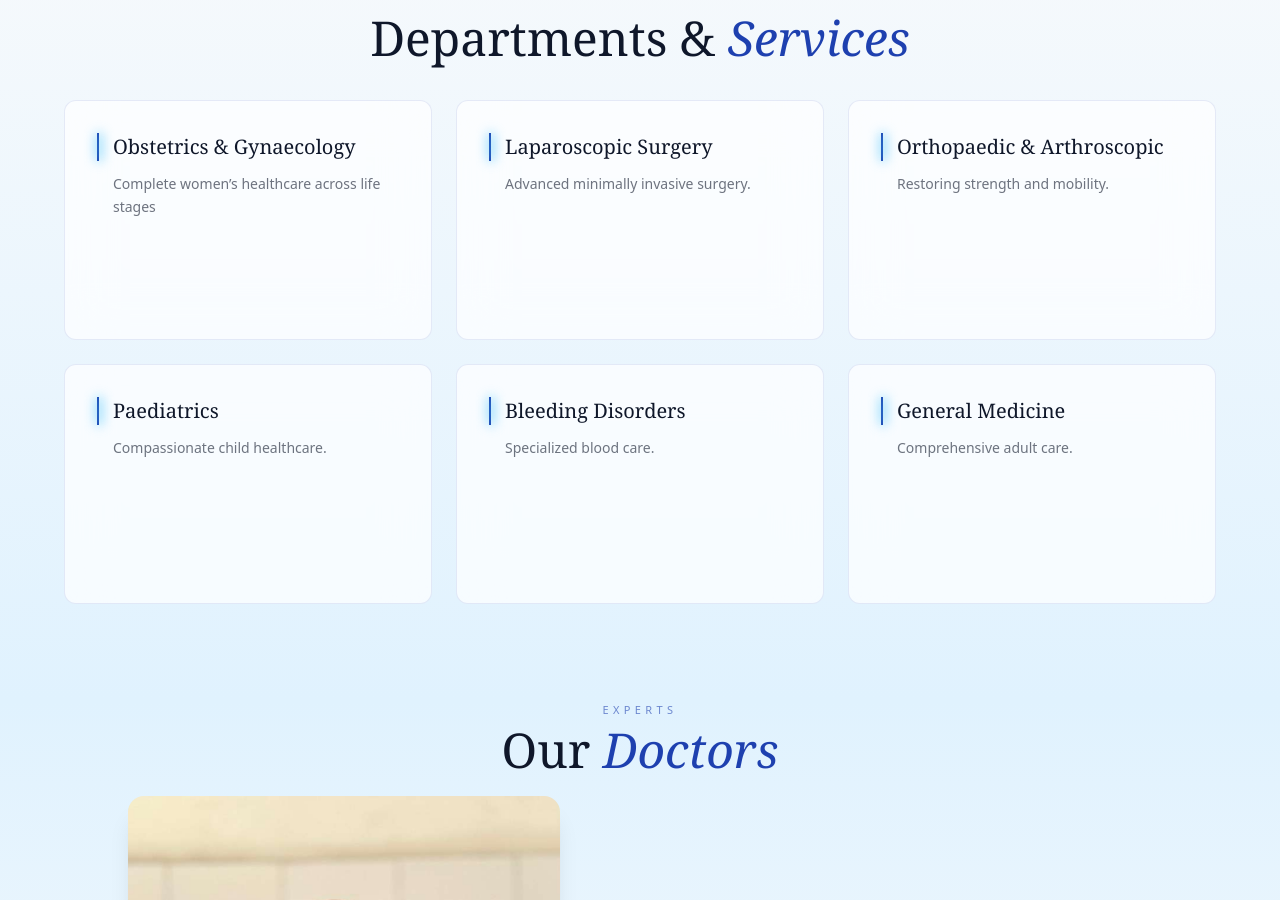
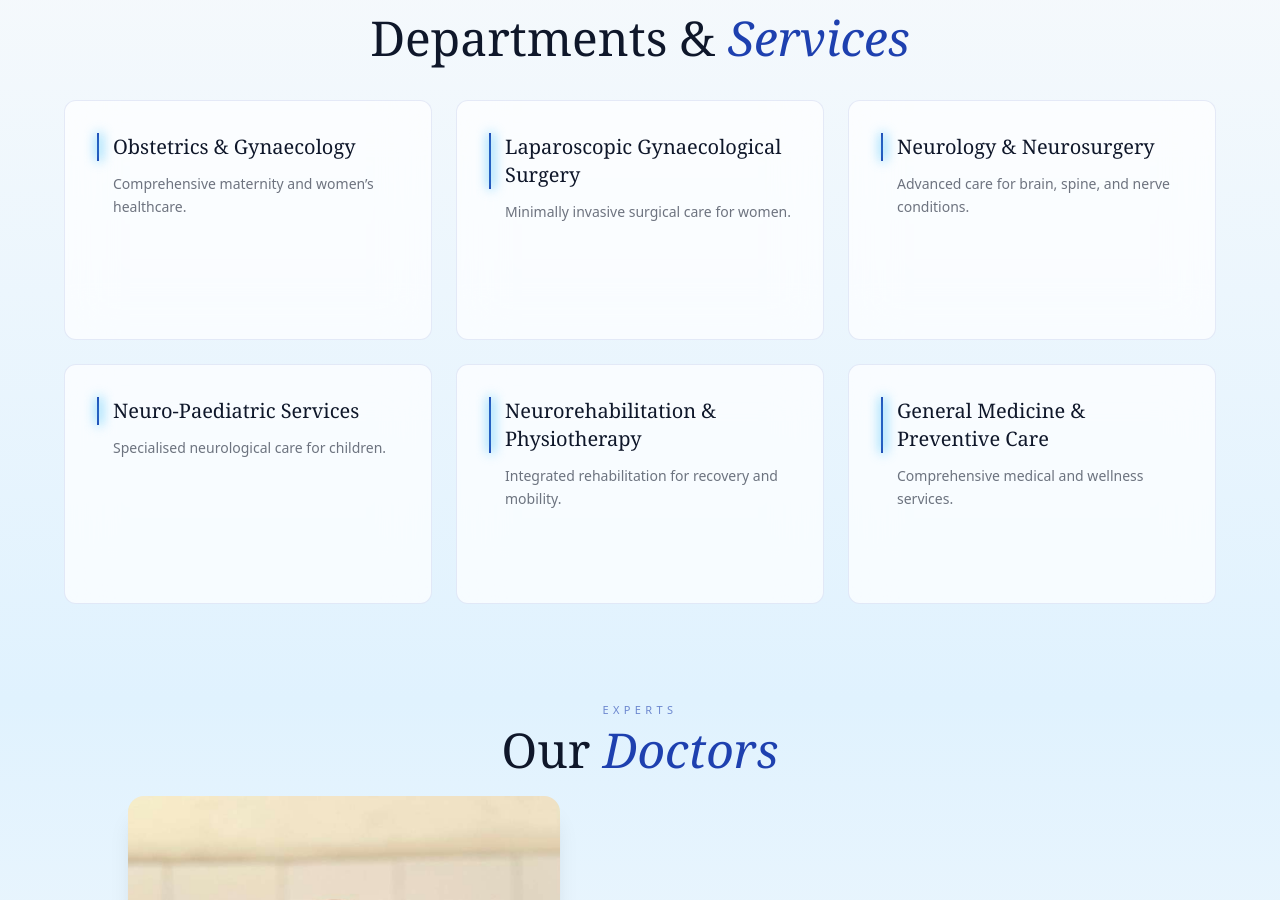
Before and after one commit to Rudr-Praneeth/FREELANCE-DR.PAMELA, a React (Vite) app: page / in a window 1280 px wide. Shown: the part 1400-2300 px from the top of the page. Built offline with nearby package versions, Linux system fonts and the light colour scheme.

Commit message:
Revamp designs (#7)
* UPDATES

* WEBSITE CONTENT CHANGES AND REWRITES

* SERVICES UPDATED

```diff
--- a/src/components/Services.jsx
+++ b/src/components/Services.jsx
@@ -9,75 +9,95 @@ gsap.registerPlugin(ScrollTrigger);
 const servicesList = [
   {
     title: "Obstetrics & Gynaecology",
-    desc: "Complete women’s healthcare across life stages",
+    desc: "Comprehensive maternity and women’s healthcare.",
     fullDesc:
-      "Comprehensive women’s healthcare covering adolescent wellness, maternity care, fertility guidance, surgical expertise, and menopause management with a patient-first approach.",
+      "Complete obstetric and gynaecological care covering antenatal, intranatal, and postnatal services, along with diagnosis and treatment of a wide range of women’s health conditions in a patient-centred environment.",
     details: [
-      "Antenatal & high-risk pregnancy care",
-      "Normal delivery & postnatal support",
-      "Fibroid & ovarian cyst treatment",
-      "Hormonal & menstrual management",
-      "Family planning & contraception",
+      "Antenatal, intranatal & postnatal care",
+      "Management of normal & high-risk pregnancies",
+      "Normal delivery & obstetric care",
+      "Treatment for menstrual irregularities",
+      "Management of fibroids, ovarian cysts & uterine disorders",
+      "Menopause care & hormonal health",
+      "Gynaecological infections & pelvic pain management",
+      "Family planning & contraception services",
     ],
   },
   {
-    title: "Laparoscopic Surgery",
-    desc: "Advanced minimally invasive surgery.",
+    title: "Laparoscopic Gynaecological Surgery",
+    desc: "Minimally invasive surgical care for women.",
     fullDesc:
-      "Precision-driven keyhole surgical procedures designed for faster recovery, minimal scarring, and reduced hospital stay.",
+      "Advanced laparoscopic (keyhole) surgical procedures designed to provide safe, precise treatment with reduced pain, minimal scarring, and faster recovery.",
     details: [
       "Laparoscopic hysterectomy",
       "Ovarian cyst removal",
       "Endometriosis surgery",
+      "Ectopic pregnancy management",
       "Diagnostic laparoscopy",
+      "Reduced pain, blood loss & hospital stay",
+      "Faster recovery with minimal complications",
     ],
   },
   {
-    title: "Orthopaedic & Arthroscopic",
-    desc: "Restoring strength and mobility.",
+    title: "Neurology & Neurosurgery",
+    desc: "Advanced care for brain, spine, and nerve conditions.",
     fullDesc:
-      "Comprehensive orthopaedic solutions including joint replacement, arthroscopy, trauma management, and rehabilitation programs.",
+      "Comprehensive neurological and neurosurgical services including diagnosis, treatment, and surgical management of brain, spine, and nerve disorders with integrated follow-up care.",
     details: [
-      "Knee replacement",
-      "Shoulder arthroscopy",
-      "Fracture management",
-      "Sports rehabilitation",
+      "Diagnosis & treatment of neurological disorders",
+      "Stroke evaluation, treatment & follow-up",
+      "Epilepsy & seizure disorder management",
+      "Parkinson’s disease & movement disorders care",
+      "Brain tumour & intracranial surgery",
+      "Spine surgery (disc, stenosis, trauma)",
+      "Peripheral nerve surgery & injury management",
+      "Care for headaches, vertigo, neuropathy & memory disorders",
     ],
   },
   {
-    title: "Paediatrics",
-    desc: "Compassionate child healthcare.",
+    title: "Neuro-Paediatric Services",
+    desc: "Specialised neurological care for children.",
     fullDesc:
-      "Dedicated pediatric care ensuring holistic development, preventive care, immunization, and neonatal expertise.",
+      "Dedicated neuro-paediatric services focusing on early diagnosis, timely intervention, and long-term developmental support for infants, children, and adolescents.",
     details: [
-      "Vaccinations",
-      "Growth monitoring",
-      "Neonatal care",
-      "Nutrition guidance",
+      "Pediatric seizures & epilepsy management",
+      "Developmental delay & neurodevelopmental assessment",
+      "Pediatric movement disorders & tone abnormalities",
+      "Management of neurological infections",
+      "Care for congenital & acquired neurological conditions",
+      "Coordination with neurorehabilitation & physiotherapy",
     ],
   },
   {
-    title: "Bleeding Disorders",
-    desc: "Specialized blood care.",
+    title: "Neurorehabilitation & Physiotherapy",
+    desc: "Integrated rehabilitation for recovery and mobility.",
     fullDesc:
-      "Advanced management of hemophilia, clotting disorders, and genetic blood conditions using evidence-based treatment protocols.",
+      "Structured outpatient and inpatient rehabilitation services supporting recovery after neurological illness, injury, or surgery through multidisciplinary care and continuous monitoring.",
     details: [
-      "Hemophilia management",
-      "Clotting factor therapy",
-      "Platelet disorder treatment",
-      "Genetic counselling",
+      "Post-stroke rehabilitation",
+      "Rehabilitation after brain & spine surgery",
+      "Recovery after head injury & spinal trauma",
+      "Management of long-term neurological disability",
+      "Neurological & neuro-paediatric physiotherapy",
+      "Post-operative & musculoskeletal rehabilitation",
+      "Balance, gait & strengthening therapy",
+      "Early mobilisation & bedside physiotherapy for inpatients",
     ],
   },
   {
-    title: "General Medicine",
-    desc: "Comprehensive adult care.",
+    title: "General Medicine & Preventive Care",
+    desc: "Comprehensive medical and wellness services.",
     fullDesc:
-      "Preventive, diagnostic, and long-term care for chronic and lifestyle diseases delivered with precision and empathy.",
+      "Holistic outpatient and inpatient care focusing on prevention, diagnosis, long-term disease management, and continuity of care using evidence-based practices.",
     details: [
-      "Diabetes management",
-      "Hypertension care",
-      "Thyroid disorders",
-      "Preventive health checkups",
+      "General medicine consultations",
+      "Preventive health check-ups & screenings",
+      "Lifestyle disease management",
+      "Health education & counselling",
+      "Follow-up & long-term care",
+      "Outpatient (OPD) and inpatient (IPD) services",
+      "24/7 nursing care & patient monitoring",
+      "Well-equipped wards & private rooms",
     ],
   },
 ];
@@ -235,7 +255,7 @@ const Services = () => {
             <div
               key={i}
               onClick={() => setSelected(service)}
-              className="service-card h-[30vh] group relative p-8 bg-white/70 backdrop-blur-xl border border-[#1E40AF]/10 rounded-xl hover:border-[#1E40AF]/40 transition-all duration-500 cursor-pointer overflow-hidden"
+              className="service-card h-[20vh] sm:h-[30vh] group relative p-8 bg-white/70 backdrop-blur-xl border border-[#1E40AF]/10 rounded-xl hover:border-[#1E40AF]/40 transition-all duration-500 cursor-pointer overflow-hidden"
             >
               <div className="absolute inset-0 bg-gradient-to-br from-[#1E40AF]/5 to-transparent opacity-0 group-hover:opacity-100 transition duration-500 rounded-xl" />
 
@@ -248,14 +268,14 @@ const Services = () => {
                 </h3>
               </div>
 
-              <p className="card-desc pl-4 text-sm text-[#0F172A]/60 leading-relaxed relative z-10 mb-8">
+              <p className="card-desc pl-4 text-sm text-[#0F172A]/60 leading-relaxed relative z-10 mb-4 line-clamp-3">
                 {service.desc}
               </p>
 
               <div className="absolute bottom-0 left-0 w-0 h-[2px] bg-[#1E40AF] transition-all duration-500 group-hover:w-full" />
 
-              <div className="absolute bottom-10 z-10">
-                <span className="inline-block text-[10px] tracking-[0.35em] uppercase text-[#1E40AF] opacity-0 translate-y-2 group-hover:opacity-100 group-hover:translate-y-0 transition-all duration-500">
+              <div className="absolute bottom-6 z-10">
+                <span className="inline-block text-[10px] tracking-[0.35em] uppercase text-[#1E40AF] opacity-100 translate-y-0 sm:opacity-0 sm:translate-y-2 sm:group-hover:opacity-100 sm:group-hover:translate-y-0 transition-all duration-500">
                   Know More
                 </span>
               </div>
```
